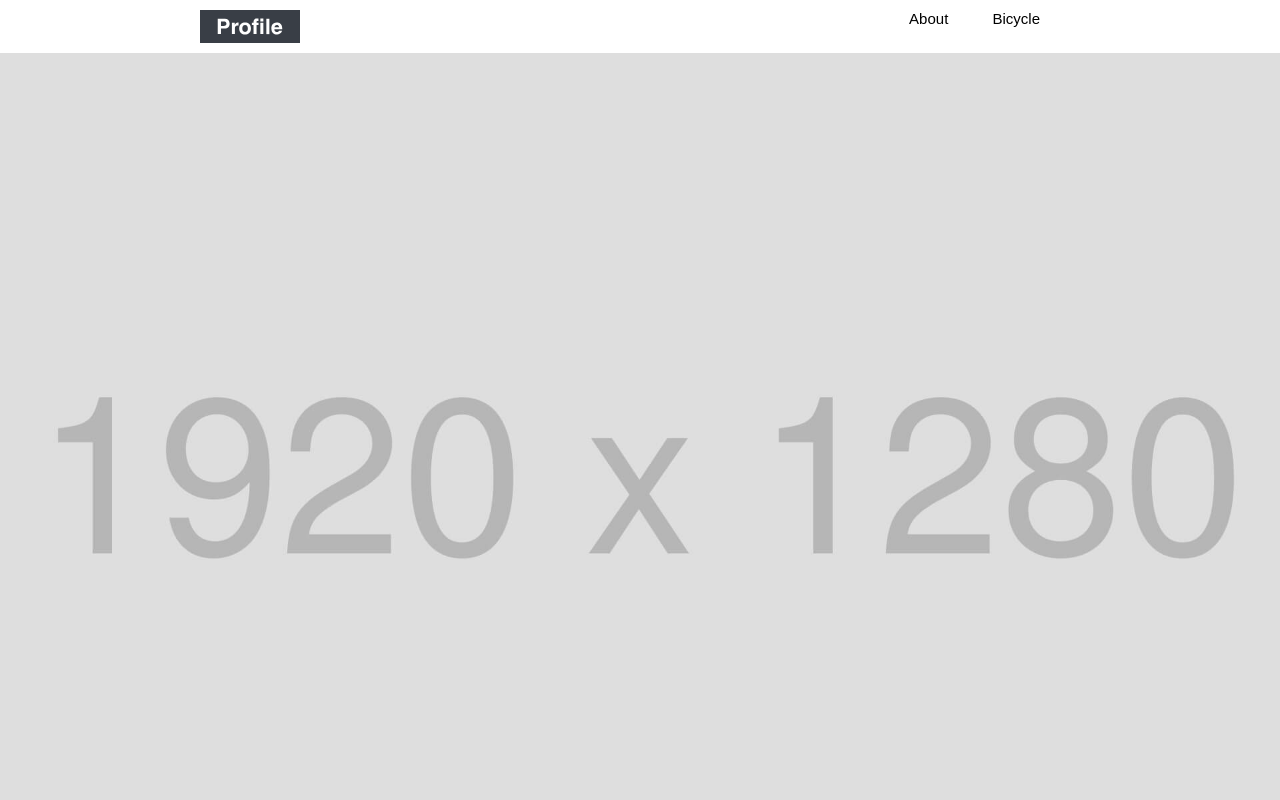
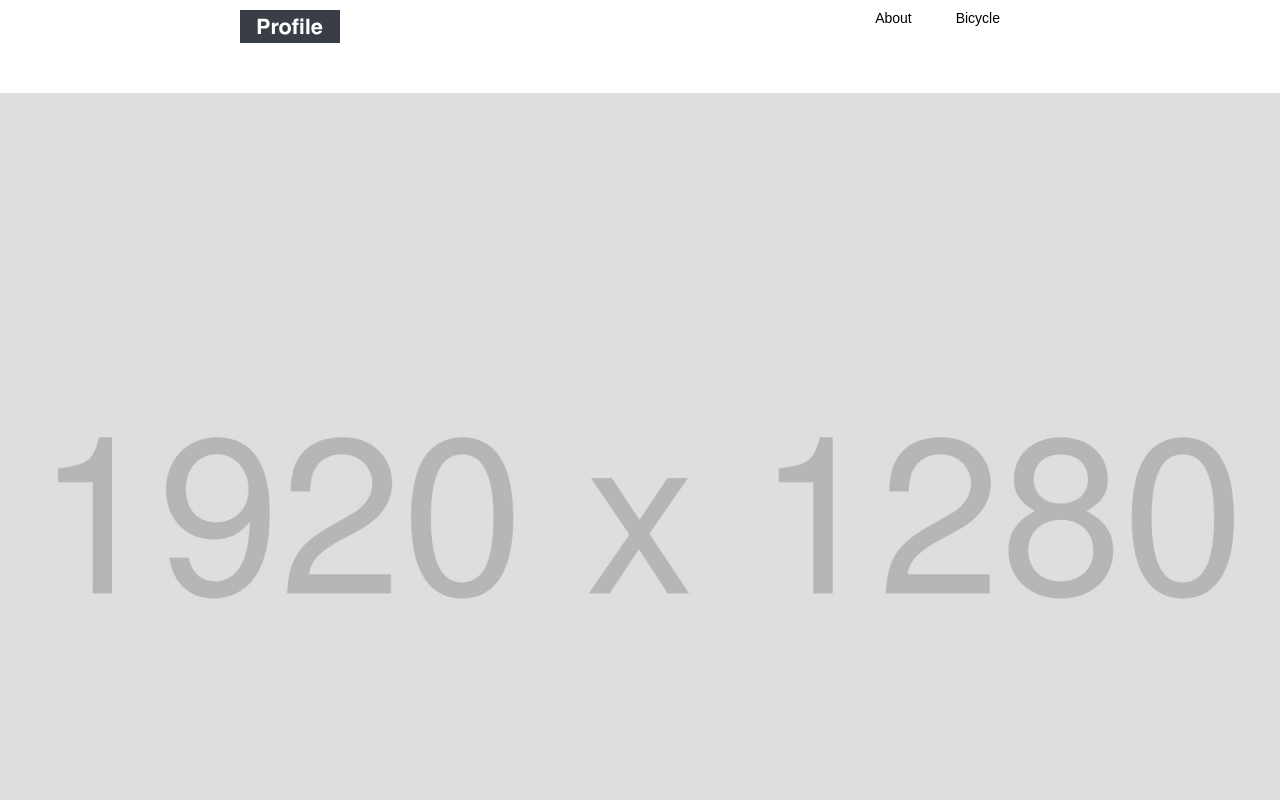
Before and after one commit to hinoshitakaori/jport-osaka, a plain HTML site: page index.html in a window 1280 px wide. Shown: the top 800 px of the page. Drawn offline with Linux system fonts and the light colour scheme.

Commit message:
Add files via upload

```diff
--- a/index.html
+++ b/index.html
@@ -4,18 +4,21 @@
     <link rel="stylesheet" href="reset.css">
     <link rel="stylesheet" href="stylesheet.css">
  </head>
-<header>
+
+<header class="wrap clearfix">
+  <section class="clearfix">
   <div class="profile">
     <h1><img src="img/logo.svg" width="100"></h1>
   </div>
    <div class="sub">
      <a class="about">About</a> <a class="bi"> Bicycle</a>
    </div>
+  </section>
     </header>
 
 
   <body class="clearfix">
-    <section>
+    <section class="clearfix">
     <img class="mainv"src="img/mainvisual.jpg" >
     </section>
     <section class="wrap">
--- a/stylesheet.css
+++ b/stylesheet.css
@@ -1,37 +1,26 @@
 
 
-.text1{
-    text-align: center;
-    line-height: 0.5;
-}
-.text{
-    text-align: center;
-    line-height: 0.5;
-    font-weight: bold;
-}
+
 .mainv{
     display: block;
     width:100%;
     height: auto;
-}
-.sub{
-    padding: 10 0;
-    font-size: 15px;
-    text-align: right;
-    margin-top: 10px;
-    margin-right: 200px;
+    clear: both;
 
 }
+
 .profile{
    float:left;
-   margin-left: 200px;
-   margin-bottom: 10px;
-   margin-top: 10px;
+   margin-left: auto;
+   padding-top: 10px;
 
 
 }
 .sub {
     float:right;
+    margin-right: auto;
+    margin-top: 0px;
+    padding-top: 10px;
 
 }
 
@@ -39,7 +28,7 @@
 footer{
     font-size: 10px;
     text-align: center;
-    margin-top: 50px;
+    margin-top: 100px;
 }
 .bi{
     padding-right: 40px;
@@ -78,7 +67,7 @@ footer{
 
 .wrap{
     width: 800px;
-    margin-left: 200px;
+    margin: auto;
     margin-bottom: 50px;
 
 
@@ -115,3 +104,6 @@ li{
 .ti{
     font-weight: bold;
 }
+header{
+   clear: both;
+}
```
